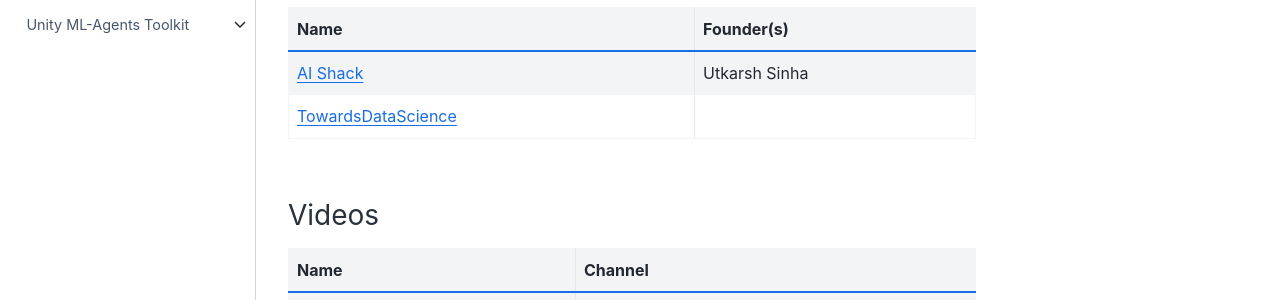
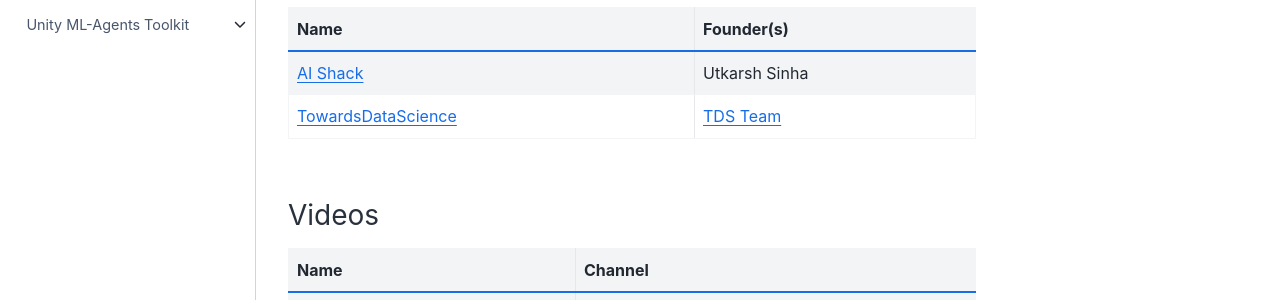
Before and after one commit to learn-computer-graphics/machine-learning, a Jupyter Book: the page built from index.md, in a window 1280 px wide and 985 px high. Shown: the part 491-791 px from the top of the window. Built offline with Jupyter Book 1.0.4 settings and Sphinx 7.4.7 and the Sphinx Book theme 1.1.4, drawn with Linux system fonts in a browser that asks for light colours; pages that are not in the unit, such as notebooks, are missing from menus.

Commit message:
Add tds team

```diff
--- a/index.md
+++ b/index.md
@@ -13,7 +13,7 @@
 | Name | Founder(s)
 | --- | --- |
 | <a href='https://aishack.in/tutorials/' target='_blank'>AI Shack</a> | Utkarsh Sinha |
-| <a href='https://towardsdatascience.com/machine-learning/home' target='_blank'>TowardsDataScience</a>
+| <a href='https://towardsdatascience.com/machine-learning/home' target='_blank'>TowardsDataScience</a> | <a href='https://towardsdatascience.com/our-team-c2c8e712c971' target='_blank'>TDS Team</a>
 
 ### Videos
 
```
